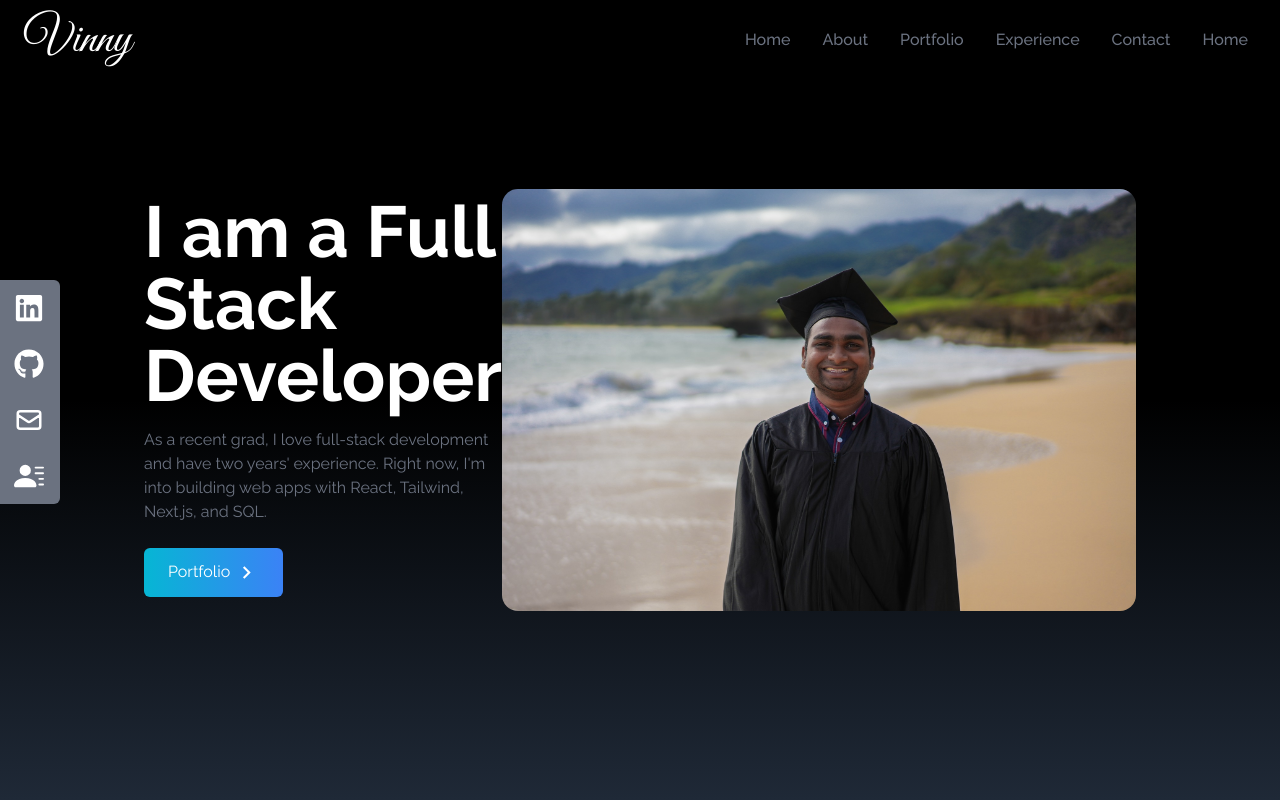
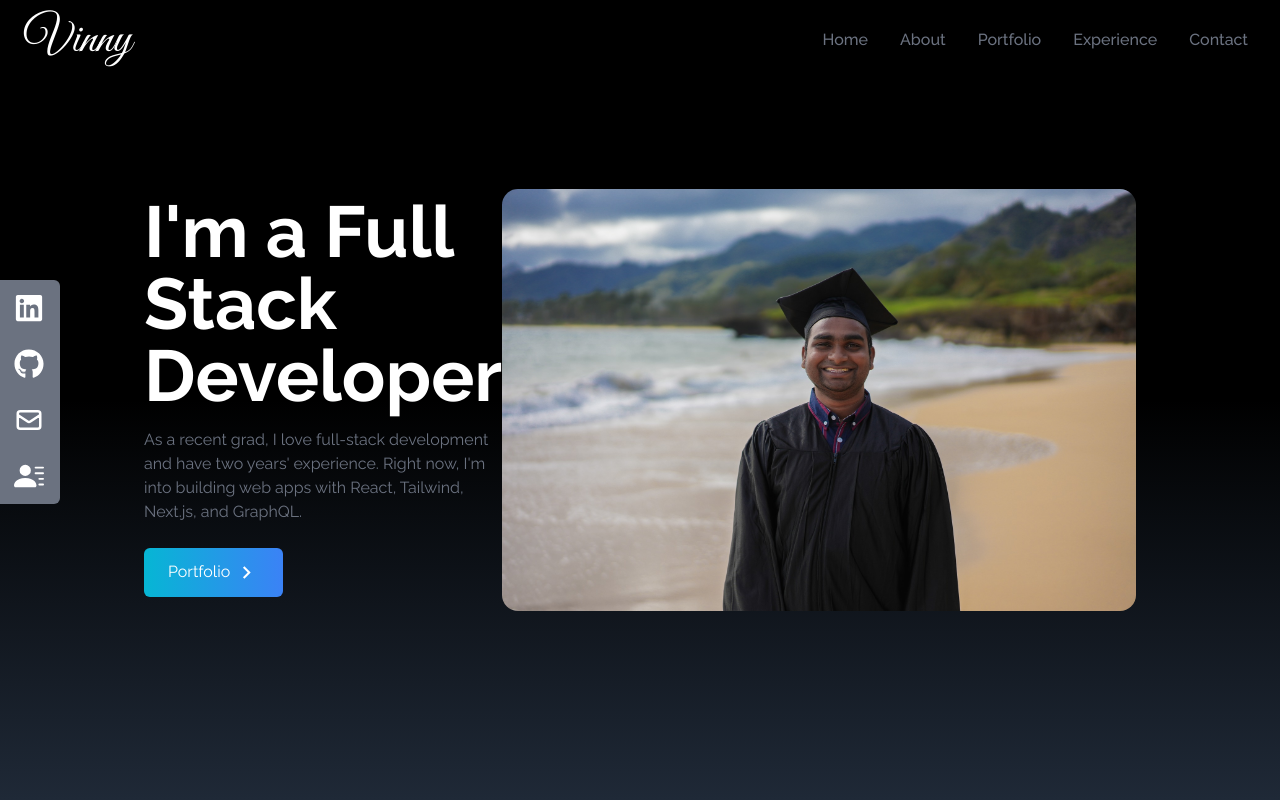
Before and after one commit to natividad2019/PersonalPortFoilio, a React (Create React App) app: page / in a window 1280 px wide. Shown: the top 800 px of the page. Built offline with nearby package versions, Linux system fonts and the light colour scheme.

Commit message:
I add other sections and I modified a few things

```diff
--- a/src/components/Home.jsx
+++ b/src/components/Home.jsx
@@ -1,6 +1,7 @@
 import React from "react";
 import HeroImage from "../assets/heroImage.png";
 import { MdOutlineKeyboardArrowRight } from "react-icons/md";
+import { Link } from "react-scroll";
 
 const Home = () => {
   return (
@@ -11,22 +12,29 @@
       <div className="max-w-screen-lg mx-auto flex flex-col items-center justify-center h-full px-4 md:flex-row">
         <div className="flex flex-col justify-center h-full">
           <h2 className="text-4xl sm:text-7xl font-bold text-white">
-            I am a Full Stack Developer
+            I'm a Full Stack Developer
           </h2>
           <p className="text-gray-500 py-4 max-w-md">
-            As a recent grad, I love full-stack development and have two years'
+          As a recent grad, I love full-stack development and have two years'
             experience. Right now, I'm into building web apps with React,
-            Tailwind, Next.js, and SQL.
+            Tailwind, Next.js, and GraphQL.
           </p>
+
           <div>
-            <button className="group text-white w-fit px-6 py-3 my-2 flex items-center rounded-md bg-gradient-to-r from-cyan-500 to-blue-500 cursor-pointer">
+            <Link
+              to="portfolio"
+              smooth
+              duration={500}
+              className="group text-white w-fit px-6 py-3 my-2 flex items-center rounded-md bg-gradient-to-r from-cyan-500 to-blue-500 cursor-pointer"
+            >
               Portfolio
               <span className="group-hover:rotate-90 duration-300">
                 <MdOutlineKeyboardArrowRight size={25} className="ml-1" />
               </span>
-            </button>
+            </Link>
           </div>
         </div>
+
         <div>
           <img
             src={HeroImage}
--- a/src/components/NavBar.jsx
+++ b/src/components/NavBar.jsx
@@ -1,8 +1,10 @@
 import React, { useState } from "react";
 import { FaBars, FaTimes } from "react-icons/fa";
+import { Link } from "react-scroll";
 
 const NavBar = () => {
   const [nav, setNav] = useState(false);
+
   const links = [
     {
       id: 1,
@@ -25,6 +27,7 @@
       link: "contact",
     },
   ];
+
   return (
     <div className="flex justify-between items-center w-full h-20 px-4 text-white bg-black fixed">
       <div>
@@ -37,12 +40,11 @@
             key={id}
             className="px-4 cursor-pointer capitalize font-medium text-gray-500 hover:scale-105 duration-200"
           >
-            {link}
+            <Link to={link} smooth duration={500}>
+              {link}
+            </Link>
           </li>
         ))}
-        <li className="px-4 cursor-pointer capitalize font-medium text-gray-500 hover:scale-105 duration-200">
-          Home
-        </li>
       </ul>
 
       <div
@@ -59,7 +61,14 @@
               key={id}
               className="px-4 cursor-pointer capitalize py-6 text-4xl"
             >
-              {link}
+              <Link
+                onClick={() => setNav(!nav)}
+                to={link}
+                smooth
+                duration={500}
+              >
+                {link}
+              </Link>
             </li>
           ))}
         </ul>
--- a/src/components/SocialLinks.jsx
+++ b/src/components/SocialLinks.jsx
@@ -31,7 +31,7 @@
           Mail <HiOutlineMail size={30} />
         </>
       ),
-      href: "mailto:foo@gmail.com",
+      href: "https://mail.google.com/mail/u/1/#inbox",
     },
     {
       id: 4,
```
